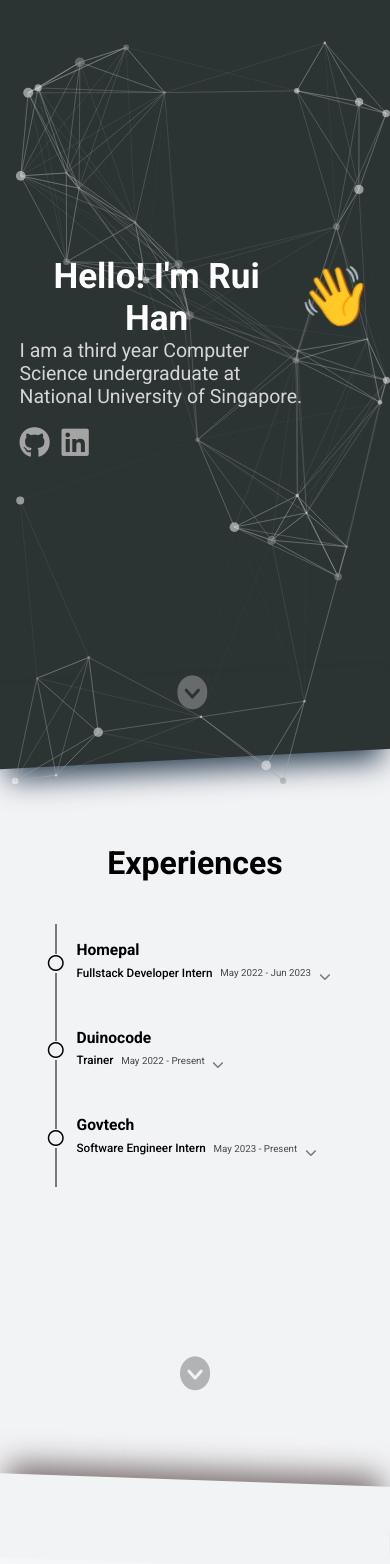
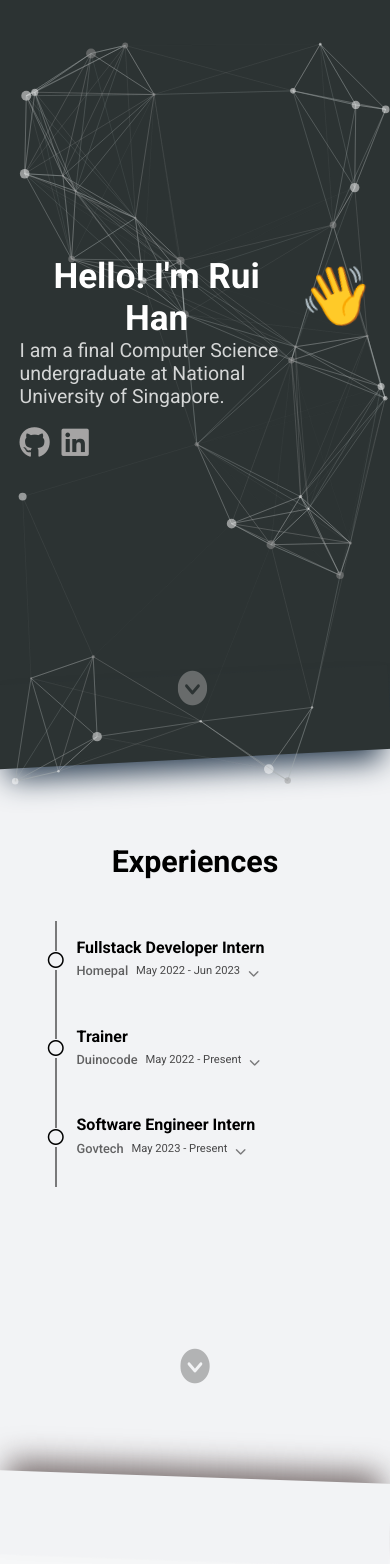
Before and after one commit to ruihan00/Rui-Han, a React (Create React App) app: page / in a window 390 px wide. Shown: the top 1564 px of the page. Built offline with nearby package versions, Linux system fonts and the light colour scheme.

Commit message:
minor update

```diff
--- a/src/App.css
+++ b/src/App.css
@@ -36,3 +36,10 @@
     transform: rotate(360deg);
   }
 }
+
+button {
+  transition: 0.3s;
+}
+a {
+  transition: 0.3s;
+}
--- a/src/components/experience/experience-card.css
+++ b/src/components/experience/experience-card.css
@@ -20,8 +20,8 @@
   flex-direction: column;
   gap: 0.5vh;
 }
-.experience-card-company {
-  font-size: 2vw;
+.experience-card-title {
+  font-size: 1.7rem;
   font-weight: 600;
 }
 .experience-card-sub {
@@ -31,18 +31,22 @@
   align-items: center;
 }
 
-.experience-card-title {
+.experience-card-company {
+  font-size: 1.3rem;
   font-weight: 500;
+  opacity: 0.6;
 }
 
 .experience-card-date {
   opacity: 0.7;
+  font-size: 1.2rem;
 }
 
 .experience-card-line {
   border-right: 2px rgb(0, 0, 0, 0.5) solid;
   display: flex;
   align-items: flex-start;
+  margin: 0px 16px 0px 8px;
 }
 
 .experience-card-circle {
@@ -113,39 +117,39 @@
     margin: 0 2vw;
   }
 
-  .experience-card-company {
-    font-size: 1.7vw;
+  .experience-card-title {
+    font-size: 1.5rem;
   }
 
   .experience-card-date {
-    font-size: 1.2vw;
+    font-size: 1rem;
   }
-  .experience-card-title {
-    font-size: 1.2vw;
+  .experience-card- company {
+    font-size: 1rem;
   }
 
   .experience-card-detail {
-    font-size: 1.3vw;
+    font-size: 1rem;
   }
 
   .experience-expand-btn {
-    font-size: 1.2vw;
+    font-size: 1rem;
   }
 }
 
-@media (max-width: 850px) {
+@media (max-width: 768px) {
   .experience-card-container {
     width: 90vw;
   }
 
+  .experience-card-title {
+    font-size: 1rem;
+  }
   .experience-card-company {
-    font-size: 4vw;
-  }
-  .experience-card-title {
-    font-size: 3vw;
+    font-size: 0.8rem;
   }
   .experience-card-date {
-    font-size: 2.5vw;
+    font-size: 0.7rem;
   }
 
   .experience-card-line {
@@ -153,9 +157,9 @@
   }
 
   .experience-card-detail {
-    font-size: 3vw;
+    font-size: 0.7rem;
   }
   .experience-expand-btn {
-    font-size: 3vw;
+    font-size: 0.7rem;
   }
 }
--- a/src/components/experience/experience-card.jsx
+++ b/src/components/experience/experience-card.jsx
@@ -1,61 +1,68 @@
 import React, { useState } from "react";
 import Techstack from "../techstack/techstack";
 import techstacks from "../techstack/techstacks";
-import "./experience-card.css"
-import $ from "jquery"
+import "./experience-card.css";
+import $ from "jquery";
 function ExperienceCard(props) {
-    const data = props.data
+  const data = props.data;
   const [expand, setExpand] = useState(false);
 
   const toggleExpand = () => {
-        $("#" + data.id).toggleClass("hide")
-        $("#experience-expand" + data.id).toggleClass("down")
-    }
+    $("#" + data.id).toggleClass("hide");
+    $("#experience-expand" + data.id).toggleClass("down");
+  };
   function ExperienceDesc(desc) {
-        return <div className="experience-card-desc-line">
+    return (
+      <div className="experience-card-desc-line">
         <i class="fa-sharp fa-solid fa-caret-right experience-card-caret"></i>
         <p>{desc}</p>
       </div>
+    );
   }
 
-
   function ExpeirenceDetail() {
-        return <div className="experience-card-detail hide" id={data.id}>
+    return (
+      <div className="experience-card-detail hide" id={data.id}>
         <div className="experience-card-desc">
-                {data.description.map(desc => ExperienceDesc(desc))}
+          {data.description.map((desc) => ExperienceDesc(desc))}
         </div>
         <div className="experience-card-techstacks">
-                {data.techstacks.map(tech => <Techstack data = {tech}/>)}
+          {data.techstacks.map((tech) => (
+            <Techstack data={tech} />
+          ))}
         </div>
       </div>
+    );
   }
-    return <div className="experience-card-container">
+  return (
+    <div className="experience-card-container">
       <div className="timeline experience-card-line">
-            <p className="experience-card-circle"><i class="fa-regular fa-circle"></i></p>
+        <p className="experience-card-circle">
+          <i class="fa-regular fa-circle"></i>
+        </p>
       </div>
       <div className="experience-card">
         <div className="experience-card-header">
-                <div className="experience-card-company">
-                    {data.name}
-                </div>
+          <div className="experience-card-title">{data.title}</div>
           <div className="experience-card-sub">
-                    <div className="experience-card-title">
-                        {data.title}
-                    </div>
+            <div className="experience-card-company">{data.name}</div>
             <div className="experience-card-date">
               {data.start} - {data.end}
             </div>
             <div onClick={toggleExpand}>
-                        <i class="fa-solid fa-chevron-up experience-expand-btn down" id = {"experience-expand" + data.id}></i>
+              <i
+                class="fa-solid fa-chevron-up experience-expand-btn down"
+                id={"experience-expand" + data.id}
+              ></i>
             </div>
           </div>
         </div>
         <div>
-                <ExpeirenceDetail/>
-
+          <ExpeirenceDetail />
         </div>
       </div>
     </div>
+  );
 }
 
-export default ExperienceCard
+export default ExperienceCard;
--- a/src/components/experience/experience-data.js
+++ b/src/components/experience/experience-data.js
@@ -33,12 +33,13 @@ const govtech = {
   start: "May 2023",
   end: "Present",
   description: [
-    "Worked a team of 4 to develop a prototype on the National Career Health programme to aid in conceptualisation and demo of the use cases of a nationwide database",
-    "Worked in a team of 3 to revamp the design and utility of a user interface on behalf of SkillsFuture Singapore",
-    "Worked in a team of 7 to develop a prototype for a chatbot powered by large language models to aid in improving the career health of Singaporeans",
-    "Worked in a team of 3 to develop a chatbot for general HR inquiries to reduce the workload of the Ministry of Manpower HR department",
+    "Developed multiple functional prototypes of experimental features to facilitate discussions with stakeholders from MOM, WSG and SSG, to drive National Career Health projects, facilitating the alignment of industry initiatives with governmental goals.",
+    "Created various functional prototypes incorporating Generative AI to demonstrate its potential in advancing governmental objectives.",
+    "Collaborated with a team of seven to develop a functional prototype of a career health assistant using Gemini Large Language Models in Google AI Trailblazer within eight weeks.",
+    "Developed a functional prototype to simplify the workplace injury reporting process using Gemini Large Language Models.",
+    "Led a team of three to create a functional prototype HR assistant utilizing both Gemini and OpenAI Large Language Models, capable of answering HR-related queries and providing skills-related information to support National Career Health goals within MOM.",
   ],
-  techstacks: ["react", "PostgreSQL", "javascript", "figma"],
+  techstacks: ["react", "PostgreSQL", "javascript", "figma", "fastaapi"],
 };
 
 const experiences = [homepal, duinocode, govtech];
--- a/src/components/experience/experience.css
+++ b/src/components/experience/experience.css
@@ -9,6 +9,7 @@
 }
 .experience-header {
   padding: 5vh;
+  font-size: 1.9rem;
 }
 .experience-divider {
   height: 10vh;
--- a/src/components/project/project.css
+++ b/src/components/project/project.css
@@ -11,7 +11,7 @@
 
 .project-header {
   padding: 5vh;
-
+  font-size: 1.9rem;
 }
 
 .project-card-container {
@@ -22,15 +22,14 @@
   gap: 40px;
   flex-grow: 1;
   flex-wrap: wrap;
-    padding: 0
+  padding: 0;
 }
 
 .project-divider {
   height: 20vh;
-    background-color: #F2F3F5 ;
+  background-color: #f2f3f5;
   position: relative;
   margin: -5vh 0 -5vh -1vw;
   rotate: -3deg;
   box-shadow: rgb(0, 0, 0) 0px 20px 30px -10px;
-
 }
--- a/src/components/project/projectCard.css
+++ b/src/components/project/projectCard.css
@@ -6,6 +6,7 @@
   flex-direction: column;
   gap: 1vh;
   box-shadow: grey 0px 20px 30px -10px;
+  align-self: stretch;
 }
 .project-card-name {
   font-weight: 600;
@@ -78,10 +79,9 @@
   flex-wrap: wrap;
 }
 
-@media (min-width: 850px) {
+@media (min-width: 768px) {
   .project-card {
     width: 25vw;
-    height: 60vh;
   }
 
   .project-card-name {
@@ -108,7 +108,6 @@
 @media (max-width: 1080px) {
   .project-card {
     width: 40vw;
-    height: 60vh;
   }
 
   .project-card-name {
@@ -135,7 +134,6 @@
 @media (max-width: 850px) {
   .project-card {
     width: 80vw;
-    height: 55vh;
   }
 
   .project-card-name {
--- a/src/components/techstack/techstacks.js
+++ b/src/components/techstack/techstacks.js
@@ -26,6 +26,9 @@ const figma =
   "https://cdn.jsdelivr.net/gh/devicons/devicon/icons/figma/figma-original.svg";
 const swift =
   "https://cdn.jsdelivr.net/gh/devicons/devicon@latest/icons/swift/swift-original.svg";
+
+const fastapi =
+  "https://cdn.jsdelivr.net/gh/devicons/devicon@latest/icons/fastapi/fastapi-original.svgg";
 const techstacks = {
   python: python,
   git: git,
@@ -41,6 +44,7 @@ const techstacks = {
   PostgreSQL: postgressql,
   figma: figma,
   swift: swift,
+  fastapi: fastapi,
 };
 
 export default techstacks;
--- a/src/components/title/title.jsx
+++ b/src/components/title/title.jsx
@@ -1,9 +1,10 @@
-import React, {useRef} from "react";
-import "./title.css"
+import React, { useRef } from "react";
+import "./title.css";
 import Constellation from "./constellation";
 
 function Title(props) {
-    return <div className="container">
+  return (
+    <div className="container">
       <div className="title-container">
         <div className="inner-container">
           <h1 className="title">
@@ -11,29 +12,35 @@ function Title(props) {
             <span className="wave hand">👋</span>
           </h1>
           <div className="intro">
-                    <p className="intro-1">I am a third year Computer Science undergraduate at National University of Singapore. </p>
+            <p className="intro-1">
+              I am a final Computer Science undergraduate at National University
+              of Singapore.{" "}
+            </p>
           </div>
           <div className="contact">
-                    <a className="contact-icon" href="https://github.com/ruihan00"><i class="fa-brands fa-github"></i></a>
-                    <a className="contact-icon" href="www.linkedin.com/in/lau-rui-han"><i class="fa-brands fa-linkedin"></i></a>
-
+            <a className="contact-icon" href="https://github.com/ruihan00">
+              <i class="fa-brands fa-github"></i>
+            </a>
+            <a className="contact-icon" href="www.linkedin.com/in/lau-rui-han">
+              <i class="fa-brands fa-linkedin"></i>
+            </a>
           </div>
-
-
         </div>
-
       </div>
-        <div>
-        </div>
+      <div></div>
       <div className="title-divider">
         <div className="title-down-container">
-                <div className="title-down-btn" onClick={() => props.experienceRef.current.scrollIntoView({behavior:"smooth"})}>
+          <div
+            className="title-down-btn"
+            onClick={() =>
+              props.experienceRef.current.scrollIntoView({ behavior: "smooth" })
+            }
+          >
             <i class="fa-solid fa-circle-chevron-down fa-bounce fa-2xl"></i>
           </div>
         </div>
       </div>
-
-
     </div>
+  );
 }
-export default Title
+export default Title;
```
Lines whose indentation alone changed are shown as unchanged.
